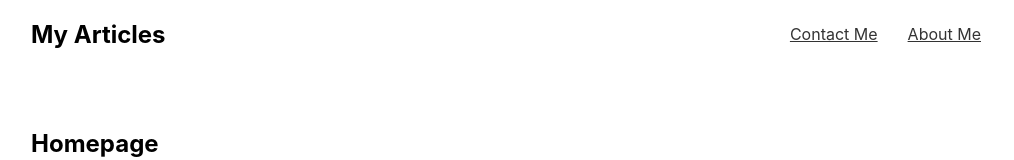
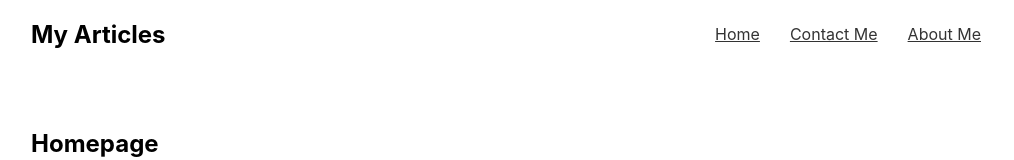
Before and after one commit to gareth-robinson865/multi-page-site, a React (Create React App) app: page / in a window 1280 px wide. Shown: the top 160 px of the page, without its empty margins (129-1143 px from the left). Built offline with nearby package versions, Linux system fonts and the light colour scheme.

Commit message:
link for home created

```diff
--- a/src/App.js
+++ b/src/App.js
@@ -13,6 +13,7 @@ function App() {
       <BrowserRouter>
         <nav>
           <h1>My Articles</h1>
+          <a href='/'>Home</a>
           <a href='/Contact'>Contact Me</a>
           <a href='/About'>About Me</a>
         </nav>
```
